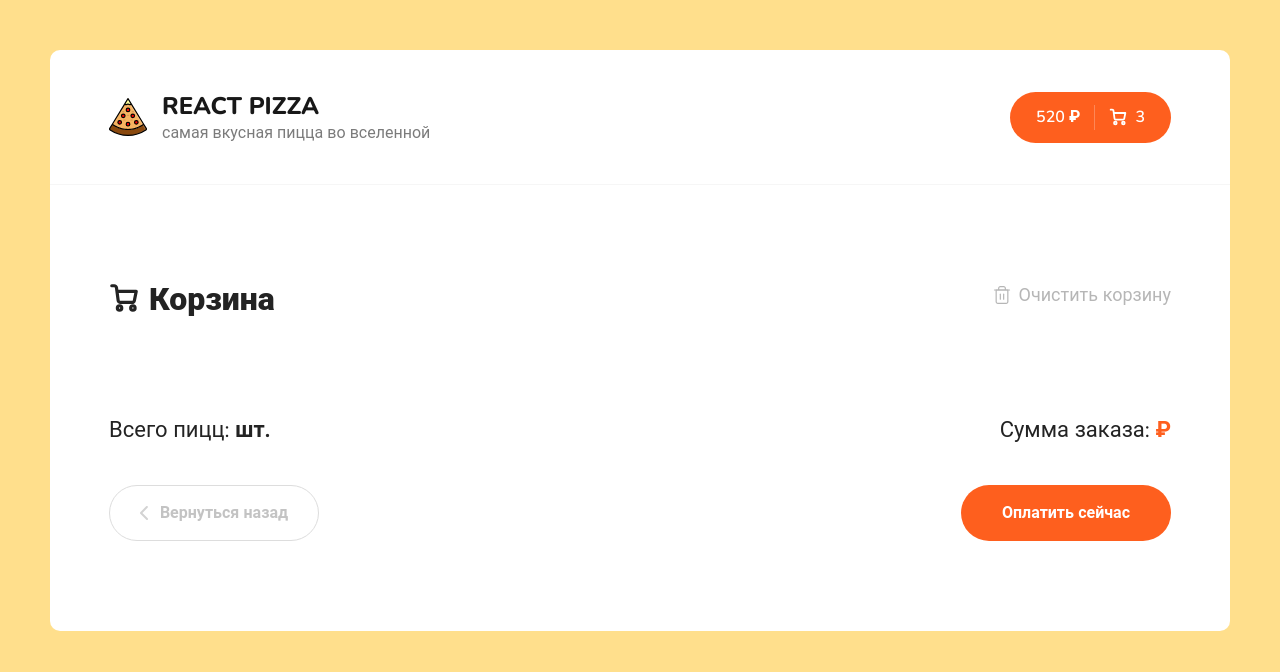
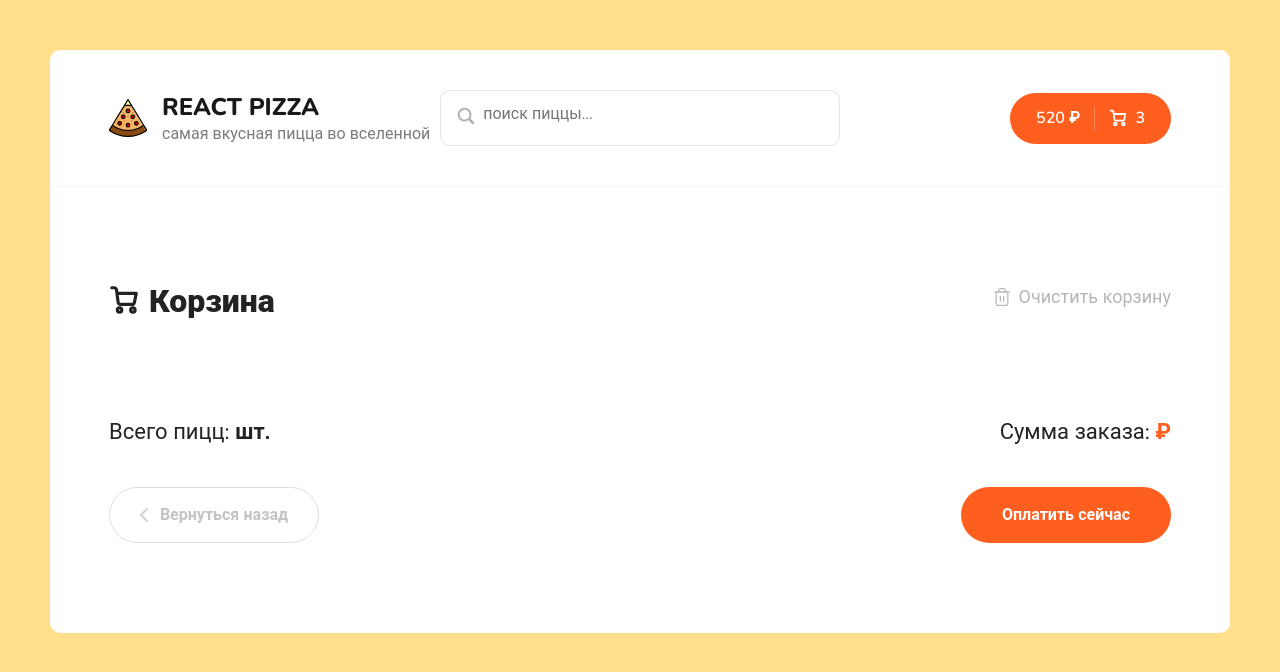
Before and after one commit to oleg-lego-lego/pizza_restaurant, a React (Create React App) app: page /cart in a window 1280 px wide. Shown: the top 672 px of the page. Built offline with nearby package versions, Linux system fonts and the light colour scheme.

Commit message:
created searchValue and add props in Home

```diff
--- a/src/App.tsx
+++ b/src/App.tsx
@@ -1,4 +1,4 @@
-import React from 'react';
+import React, {useState} from 'react';
 import './scss/app.scss';
 import {Header} from "./components/Header/Header";
 import {Home} from "./pages/Home";
@@ -8,12 +8,14 @@ import {Cart} from "./pages/Cart";
 
 
 function App() {
+    const [searchValue, setSearchValue] = useState('')
+
     return (
         <div className="wrapper">
-            <Header/>
+            <Header searchValue={searchValue} setSearchValue={setSearchValue}/>
             <div className="content">
                 <Routes>
-                    <Route path={'/'} element={<Home/>}/>
+                    <Route path={'/'} element={<Home searchValue={searchValue}/>}/>
                     <Route path={'/cart'} element={<Cart/>}/>
                     <Route path={'*'} element={<NotFound/>}/>
                 </Routes>
--- a/src/components/Header/Header.tsx
+++ b/src/components/Header/Header.tsx
@@ -1,8 +1,14 @@
 import React from "react";
 import logoSvg from "../../assets/img/pizza-logo.svg"
 import {Link} from "react-router-dom";
+import {Search} from "../Search/Search";
 
-export const Header = () => {
+type HeaderPropsType = {
+    searchValue: string
+    setSearchValue: (s: string) => void
+}
+
+export const Header = (props: HeaderPropsType) => {
     return (
         <div className="header">
             <div className="container">
@@ -15,6 +21,7 @@ export const Header = () => {
                         </div>
                     </div>
                 </Link>
+                <Search searchValue={props.searchValue} setSearchValue={props.setSearchValue}/>
                 <div className="header__cart">
                     <Link to="/cart" className="button button--cart">
                         <span>520 ₽</span>
--- /dev/null
+++ b/src/components/Search/Search.module.scss
@@ -0,0 +1,41 @@
+.root {
+  position: relative;
+  left: -80px;
+}
+
+.input {
+  border: 1px solid rgba(0, 0, 0, 0.1);
+  padding: 12px 0  20px 42px;
+  //padding-left: 42px;
+  width: 400px;
+  border-radius: 10px;
+  font-size: 16px;
+  transition: all 0.15s ease-in-out;
+
+  &:focus {
+    border: 1px solid rgba(0, 0, 0, 0.2);
+  }
+}
+
+.icon {
+  width: 22px;
+  height: 22px;
+  opacity: 0.3;
+  position: absolute;
+  left: 15px;
+  top: 15px;
+}
+
+.clearIcon {
+  width: 18px;
+  height: 18px;
+  opacity: 0.3;
+  position: absolute;
+  right: 15px;
+  top: 15px;
+
+  &:hover {
+    opacity: 0.8;
+    cursor: pointer;
+  }
+}
--- /dev/null
+++ b/src/components/Search/Search.tsx
@@ -0,0 +1,43 @@
+import React from 'react';
+import s from './Search.module.scss'
+
+type SearchPropsType = {
+    searchValue: string
+    setSearchValue: (s: string) => void
+}
+
+export const Search = (props: SearchPropsType) => {
+    return (
+        <div className={s.root}>
+            <svg className={s.icon} enable-background="new 0 0 32 32" id="Glyph" version="1.1" viewBox="0 0 32 32"
+                 xmlns="http://www.w3.org/2000/svg">
+                <path
+                    d="M27.414,24.586l-5.077-5.077C23.386,17.928,24,16.035,24,14c0-5.514-4.486-10-10-10S4,8.486,4,14  s4.486,10,10,10c2.035,0,3.928-0.614,5.509-1.663l5.077,5.077c0.78,0.781,2.048,0.781,2.828,0  C28.195,26.633,28.195,25.367,27.414,24.586z M7,14c0-3.86,3.14-7,7-7s7,3.14,7,7s-3.14,7-7,7S7,17.86,7,14z"
+                    id="XMLID_223_"/>
+            </svg>
+            <input
+                onChange={(e) => props.setSearchValue(e.currentTarget.value)}
+                className={s.input}
+                value={props.searchValue}
+                placeholder={'поиск пиццы...'}
+            />
+
+            {props.searchValue && (
+                <svg onClick={() => props.setSearchValue('')} className={s.clearIcon} height="14px" version="1.1" viewBox="0 0 14 14" width="14px" xmlns="http://www.w3.org/2000/svg">
+                    <title/>
+                    <desc/>
+                    <defs/>
+                    <g fill="none" fill-rule="evenodd" id="Page-1" stroke="none" stroke-width="1">
+                        <g fill="#000000" id="Core" transform="translate(-341.000000, -89.000000)">
+                            <g id="close" transform="translate(341.000000, 89.000000)">
+                                <path
+                                    d="M14,1.4 L12.6,0 L7,5.6 L1.4,0 L0,1.4 L5.6,7 L0,12.6 L1.4,14 L7,8.4 L12.6,14 L14,12.6 L8.4,7 L14,1.4 Z"
+                                    id="Shape"/>
+                            </g>
+                        </g>
+                    </g>
+                </svg>
+            )}
+        </div>
+    );
+};
--- a/src/pages/Home.tsx
+++ b/src/pages/Home.tsx
@@ -5,7 +5,11 @@ import {Skeleton} from "../components/PizzaBlock/Skeleton";
 import {PizzaBlock} from "../components/PizzaBlock/PizzaBlock";
 import {PizzasType} from "../assets/pizzas";
 
-export const Home = () => {
+type HomePropsType = {
+    searchValue: string
+}
+
+export const Home = (props :HomePropsType) => {
     const [items, setItems] = useState<PizzasType[]>([])
     const [isLoading, setIsLoading] = useState(true)
     const [categoryId, setCategoryId] = useState(0)
```
